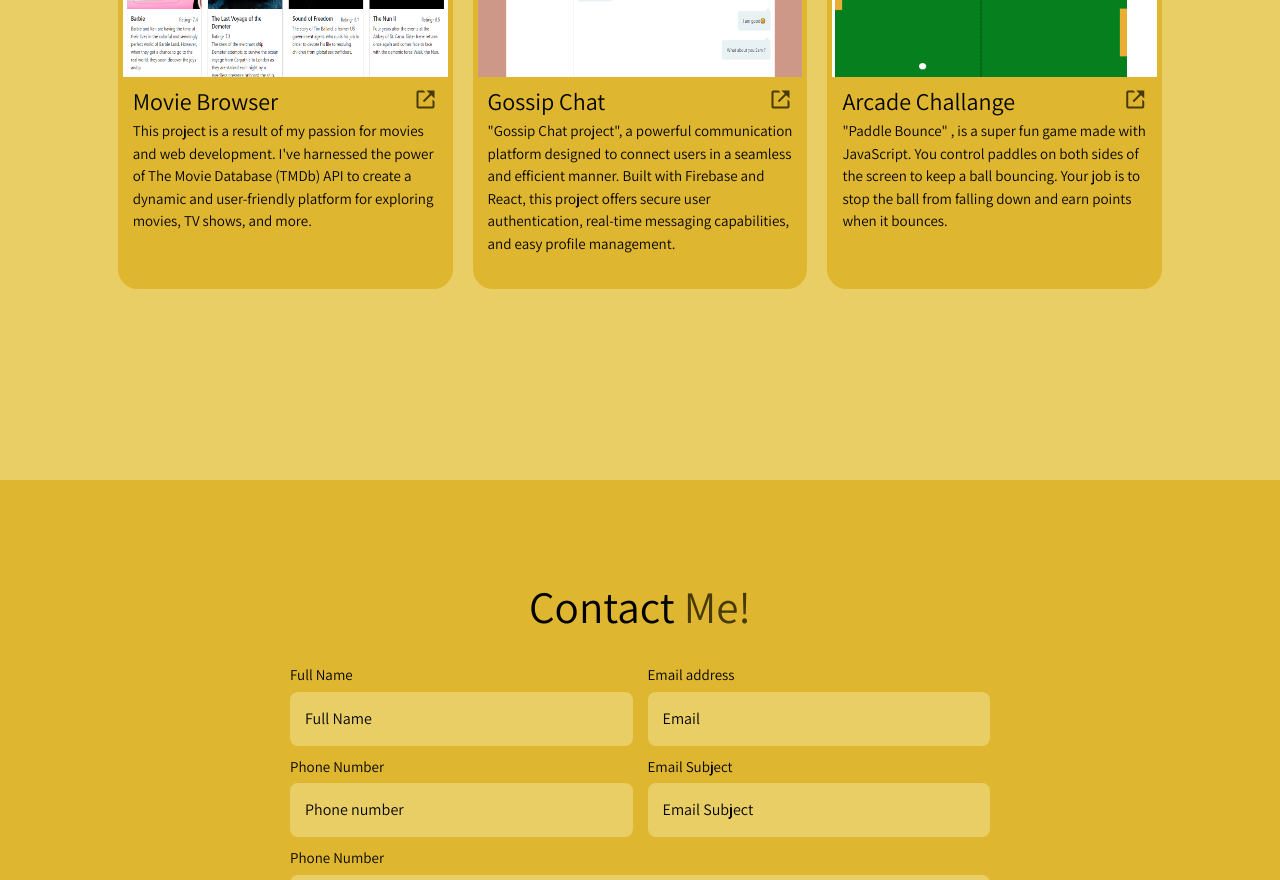
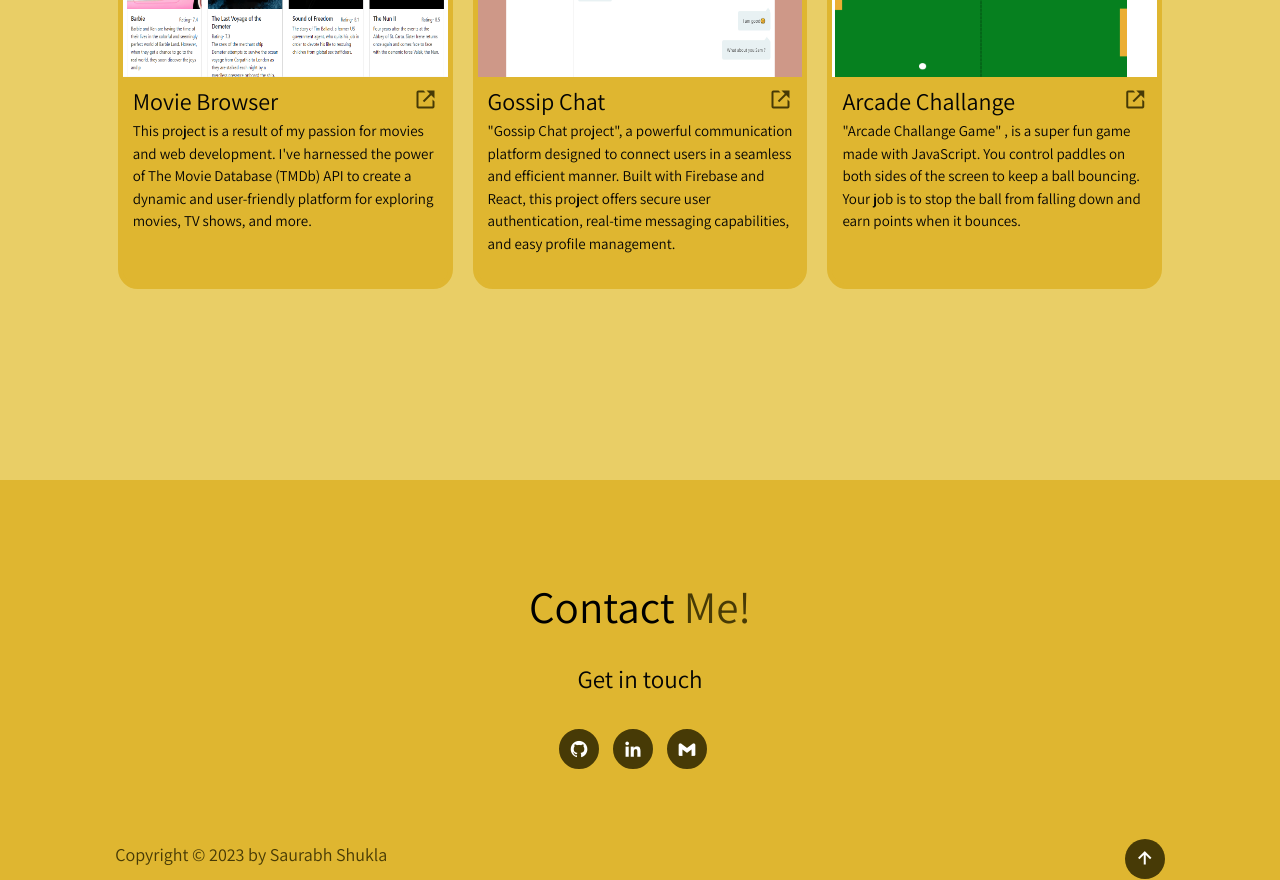
Before and after one commit to Sam-Tennyson/portfolio, a React (Vite) app: page / in a window 1280 px wide. Shown: the part 1920-2800 px from the top of the page. Built offline with nearby package versions, Linux system fonts and the light colour scheme.

Commit message:
changes-in-contact-form

```diff
--- a/src/components/cells/About/index.jsx
+++ b/src/components/cells/About/index.jsx
@@ -35,8 +35,6 @@ const About = () => {
 
 					<p>
 						I'm a versatile developer with a passion for creating user-friendly websites and applications. My expertise spans both frontend and full-stack development, allowing me to craft end-to-end solutions that meet the needs of users and businesses alike. </p>
-					{/* <p>
-						My skill set includes HTML, CSS, JavaScript, React.js, Firebase, Node.js, Git, and GitHub, enabling me to build responsive and seamless frontend experiences. Additionally, I have hands-on experience in full-stack development, encompassing both frontend and backend technologies.</p> */}
 
 					<p>
 						As a working professional, I'm committed to continuous learning and staying up-to-date with the latest technologies to deliver cutting-edge solutions. Whether I'm working on the frontend or diving into backend development, my goal is to create innovative and functional digital experiences that exceed expectations.</p>
--- a/src/components/cells/Contact/index.jsx
+++ b/src/components/cells/Contact/index.jsx
@@ -1,6 +1,8 @@
 import React, { useEffect, useRef } from 'react'
 import "./style.css";
 import ScrollReveal from 'scrollreveal';
+import { SOCIAL_LINKS } from '../../../shared/Constants';
+import Footer from '../Footer';
 
 const Contact = () => {
     const isMountRef = useRef(true);
@@ -27,73 +29,17 @@ const Contact = () => {
         <>
             <section className="contact" id="contact">
                 <h2 className='heading'> Contact <span>Me!</span></h2>
-
-                <form action="#">
-                    <div className="row contact-container">
-                        <div className="col-md-6 mb-3 input-box form-groups">
-                            <label htmlFor="fullname" className="form-label">
-                                Full Name
-                            </label>
-                            <input
-                                type="text"
-                                className='form-control'
-                                placeholder='Full Name'
-                                name="fullname"
-                                id="fullname"
-                            />
-                        </div>
-                        <div className="col-md-6 mb-3 form-groups">
-                            <label htmlFor="email" className="form-label">
-                                Email address</label>
-                            <input
-                                type="text"
-                                className='form-control'
-                                placeholder='Email '
-                                name="email"
-                                id="email"
-                            />
-                        </div>
-                        <div className="col-md-6  mb-3 input-box form-groups">
-                            <label htmlFor="email" className="form-label">
-                                Phone Number</label>
-                            <input
-                                type="text"
-                                className='form-control' placeholder='Phone number'
-                                name="number" id="number"
-                            />
-                        </div>
-                        <div className="col-md-6  mb-3">
-                            <label htmlFor="email" className="form-label">
-                                Email Subject</label>
-                            <input type="text"
-                                className='form-control'
-                                placeholder='Email Subject'
-                                name=""
-                                id=""
-                            />
-                        </div>
-
-                        <div className="col-md-12 mb-3">
-                            <label htmlFor="email" className="form-label">
-                                Phone Number</label>
-                            <textarea
-                                rows={"7"}
-                                type="text"
-                                className='form-control'
-                                placeholder='Email Subject' name="" id=""
-                            />
-                        </div>
-                        <div className="text-center">
-                            <input type='submit' className='btn'
-                            value={"  Send Message"}
-                            />
+                <h1 className='text-center'>Get in touch</h1>
 
 
-                            {/* </input> */}
-                        </div>
-                    </div>
-                </form>
+                <div className="social-media text-center">
+                    <a href={SOCIAL_LINKS.GITHUB} ><i className='bx bxl-github'></i></a>
+                    <a href={SOCIAL_LINKS.LINKED_IN}><i className='bx bxl-linkedin'></i></a>
+                    <a href={"mailto:saurabhshukla3107@gmail.com"}><i className='bx bxl-gmail'></i></a>
+                </div>
             </section>
+            {/* <Footer /> */}
+
         </>
     )
 }
--- a/src/components/cells/Contact/style.css
+++ b/src/components/cells/Contact/style.css
@@ -1,5 +1,6 @@
 .contact {
     background: var(--secondary-bg-color);
+    min-height: 0;
 }
 
 .contact h2 {
--- a/src/components/cells/Footer/index.jsx
+++ b/src/components/cells/Footer/index.jsx
@@ -1,5 +1,6 @@
 import React from 'react'
 import "./style.css"
+import { SOCIAL_LINKS } from '../../../shared/Constants'
 
 
 const Footer = () => {
@@ -7,8 +8,9 @@ const Footer = () => {
 		<>
 			<footer className="footer d-flex justify-content-between align-items-center flex-wrap" id="footer">
 				<div className="footer-text">
-                <p>Copyright &copy; 2023 by Saurabh | All Rights Reserved</p>
+					<p>Copyright &copy; 2023 by Saurabh Shukla</p>
 				</div>
+
 				<div className="footer-icons">
 					<a href="#home"><i className="bx bx-up-arrow-alt"></i></a>
 				</div>
--- a/src/components/cells/Footer/style.css
+++ b/src/components/cells/Footer/style.css
@@ -4,7 +4,7 @@
 }
 
 .footer-text  p {
-    font-size: 1.6rem;
+    font-size: 1.8rem;
     color: var(--main-color);
 }
 
--- a/src/components/cells/Portfolio/index.jsx
+++ b/src/components/cells/Portfolio/index.jsx
@@ -31,7 +31,7 @@ const DATA = [
 		id: "4",
 		image_data: IMAGES.arcade,
 		heading: "Arcade Challange",
-		desc: `"Paddle Bounce" , is a super fun game made with JavaScript. You control paddles on both sides of the screen to keep a ball bouncing. Your job is to stop the ball from falling down and earn points when it bounces.`,
+		desc: `"Arcade Challange Game" , is a super fun game made with JavaScript. You control paddles on both sides of the screen to keep a ball bouncing. Your job is to stop the ball from falling down and earn points when it bounces.`,
 		live_link: "https://sam-tennyson.github.io/ArcadeGame_javascript/"
 	},
 ]
--- a/src/components/cells/Section/index.jsx
+++ b/src/components/cells/Section/index.jsx
@@ -3,13 +3,7 @@ import "./style.css"
 import { IMAGES } from '../../../shared/Images'
 import ScrollReveal from 'scrollreveal';
 import Typed from 'typed.js';
-
-const SOCIAL_LINKS = {
-    GITHUB: "https://github.com/Sam-Tennyson",
-    LINKED_IN: "https://linkedin.com/in/saurabh-shukla-457821196",
-    FACEBOOK: "https://www.facebook.com/people/Saurabh-Shukla/pfbid02iywkBrnX9naGztkNYTQ9H5gQFLRmThR9ncW4pjEcmzjeBur18G5dZnoZoyGNsxUDl/",
-    INSTAGRAM: "https://www.instagram.com/100rbh6488/",
-}
+import { SOCIAL_LINKS } from '../../../shared/Constants';
 
 const Section = () => {
 
@@ -72,8 +66,8 @@ const Section = () => {
                 <div className="social-media">
                     <a href={SOCIAL_LINKS.GITHUB} ><i className='bx bxl-github'></i></a>
                     <a href={SOCIAL_LINKS.LINKED_IN}><i className='bx bxl-linkedin'></i></a>
-                    <a href={SOCIAL_LINKS.INSTAGRAM}><i className='bx bxl-instagram-alt'></i></a>
-                    <a href={SOCIAL_LINKS.FACEBOOK}><i className='bx bxl-facebook'></i></a>
+                    <a href={"mailto:saurabhshukla3107@gmail.com"}><i className='bx bxl-gmail'></i></a>
+
                 </div>
             </div>
             <div className="profile-image">
--- a/src/shared/Constants.jsx
+++ b/src/shared/Constants.jsx
@@ -4,3 +4,11 @@ export const RESPONSIVE = {
     BREAKPOINT_MOBILE: { MAX_WIDTH: 767 },
     BREAKPOINT_NOT_MOBILE: { MIN_WIDTH: 768 }  // desktop or tablet or laptop
 }
+
+
+export const SOCIAL_LINKS = {
+    GITHUB: "https://github.com/Sam-Tennyson",
+    LINKED_IN: "https://linkedin.com/in/saurabh-shukla-457821196",
+    FACEBOOK: "https://www.facebook.com/people/Saurabh-Shukla/pfbid02iywkBrnX9naGztkNYTQ9H5gQFLRmThR9ncW4pjEcmzjeBur18G5dZnoZoyGNsxUDl/",
+    INSTAGRAM: "https://www.instagram.com/100rbh6488/",
+}
```
Lines whose indentation alone changed are shown as unchanged.
